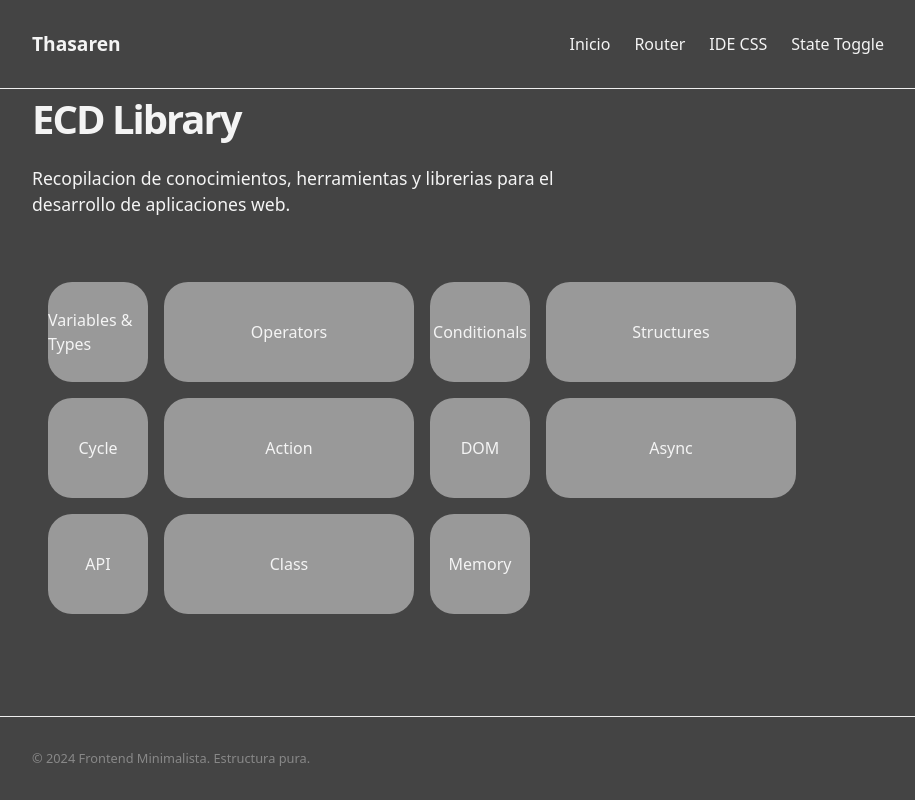
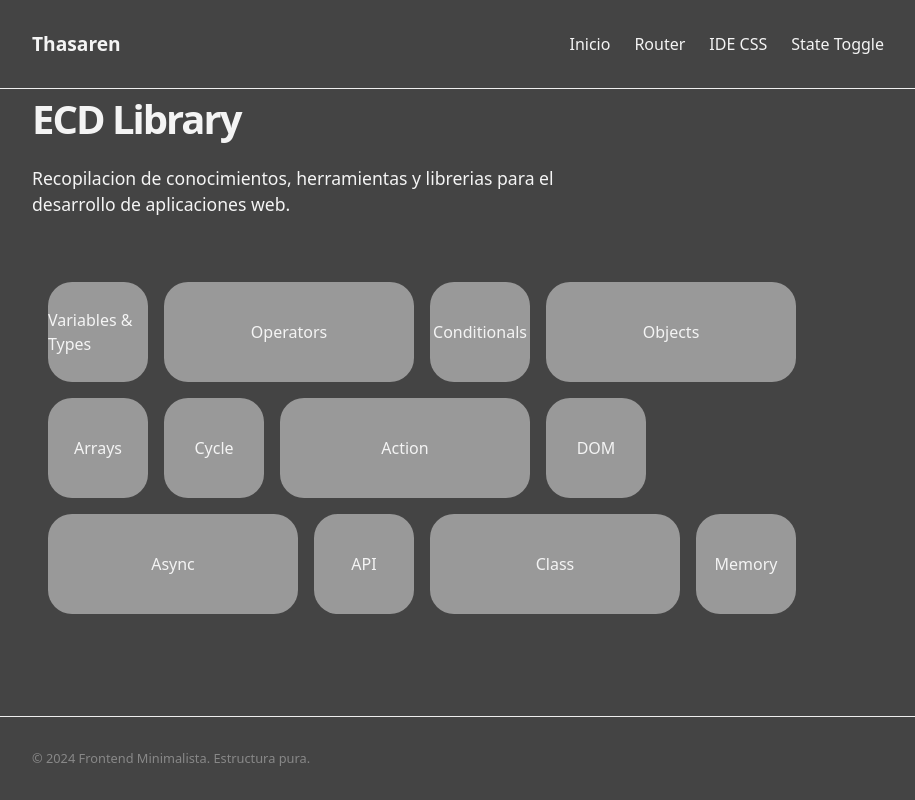
Before and after one commit to EsneiderCdD/thasaren, a React (Vite) app: page / in a window 1280 px wide. Shown: the whole page, without its empty margins (174-1089 px from the left). Built offline with nearby package versions, Linux system fonts and the light colour scheme.

Commit message:
refactor(structure)

```diff
--- /dev/null
+++ b/Javascript.js
@@ -0,0 +1,5 @@
+function saludar(nombre) {
+    return "Hola " + nombre;
+}
+
+console.log(saludar("Esneider"));
--- a/src/components/reusables/NavigationGrid/NavigationGrid.jsx
+++ b/src/components/reusables/NavigationGrid/NavigationGrid.jsx
@@ -15,8 +15,11 @@ function NavbarGrid() {
                 <Square title="Conditionals" type="square" />
             </Link>
 
-            <Link to="/structures">
-                <Square title="Structures" type="rectangle" />
+            <Link to="/objects">
+                <Square title="Objects" type="rectangle" />
+            </Link>
+            <Link to="/arrays">
+                <Square title="Arrays" type="square" />
             </Link>
 
             <Link to="/cycle">
--- /dev/null
+++ b/src/pages/ArraysPage.jsx
@@ -0,0 +1,21 @@
+import React from 'react';
+import Arrays from '../components/features/Structures/Arrays';
+import { Link } from 'react-router-dom';
+
+const ArraysPage = () => {
+    return (
+        <div className="container" style={{ padding: '1rem 0.5rem' }}>
+            <span>Chapter Five:</span>
+            <h1>Arreglos (Arrays)</h1>
+
+            <Arrays />
+
+            {/*Exercises */}
+            <Link to="/structures/exercises/2">
+                <button>Ejercicios</button>
+            </Link>
+        </div>
+    );
+};
+
+export default ArraysPage;
--- /dev/null
+++ b/src/pages/ObjectsPage.jsx
@@ -0,0 +1,21 @@
+import React from 'react';
+import Objects from '../components/features/Structures/Objects';
+import { Link } from 'react-router-dom';
+
+const ObjectsPage = () => {
+    return (
+        <div className="container" style={{ padding: '1rem 0.5rem' }}>
+            <span>Chapter Four:</span>
+            <h1>Objetos</h1>
+
+            <Objects />
+
+            {/*Exercises */}
+            <Link to="/structures/exercises/1">
+                <button>Ejercicios</button>
+            </Link>
+        </div>
+    );
+};
+
+export default ObjectsPage;
--- a/src/routes/AppRoutes.jsx
+++ b/src/routes/AppRoutes.jsx
@@ -8,7 +8,8 @@ import ViewCodePage from '../pages/ViewCodePage';
 import VariablesAndTypesPage from '../pages/VariablesAndTypesPage';
 import OperatorsPage from '../pages/OperatorsPage';
 import ConditionalsPage from '../pages/ConditionalsPage';
-import Structures from '../pages/Structures';
+import ObjectsPage from '../pages/ObjectsPage';
+import ArraysPage from '../pages/ArraysPage';
 import RouterPage from '../pages/Router';
 import Cycle from '../pages/Cycle';
 import Action from '../pages/Action';
@@ -36,7 +37,8 @@ const AppRoutes = () => {
                 { path: 'operators', element: <OperatorsPage /> },
                 { path: 'conditionals', element: <ConditionalsPage /> },
                 { path: 'logic/exercises/:id', element: <LogicExercises /> },
-                { path: 'structures', element: <Structures /> },
+                { path: 'objects', element: <ObjectsPage /> },
+                { path: 'arrays', element: <ArraysPage /> },
                 { path: 'structures/exercises/:id', element: <StructureExercises /> },
                 { path: 'cycle', element: <Cycle /> },
                 { path: 'cycle/exercise/:id', element: <CycleExercises /> },
```
Also changed, not shown: 10 other files (tests, documents, lock files or other folders).
